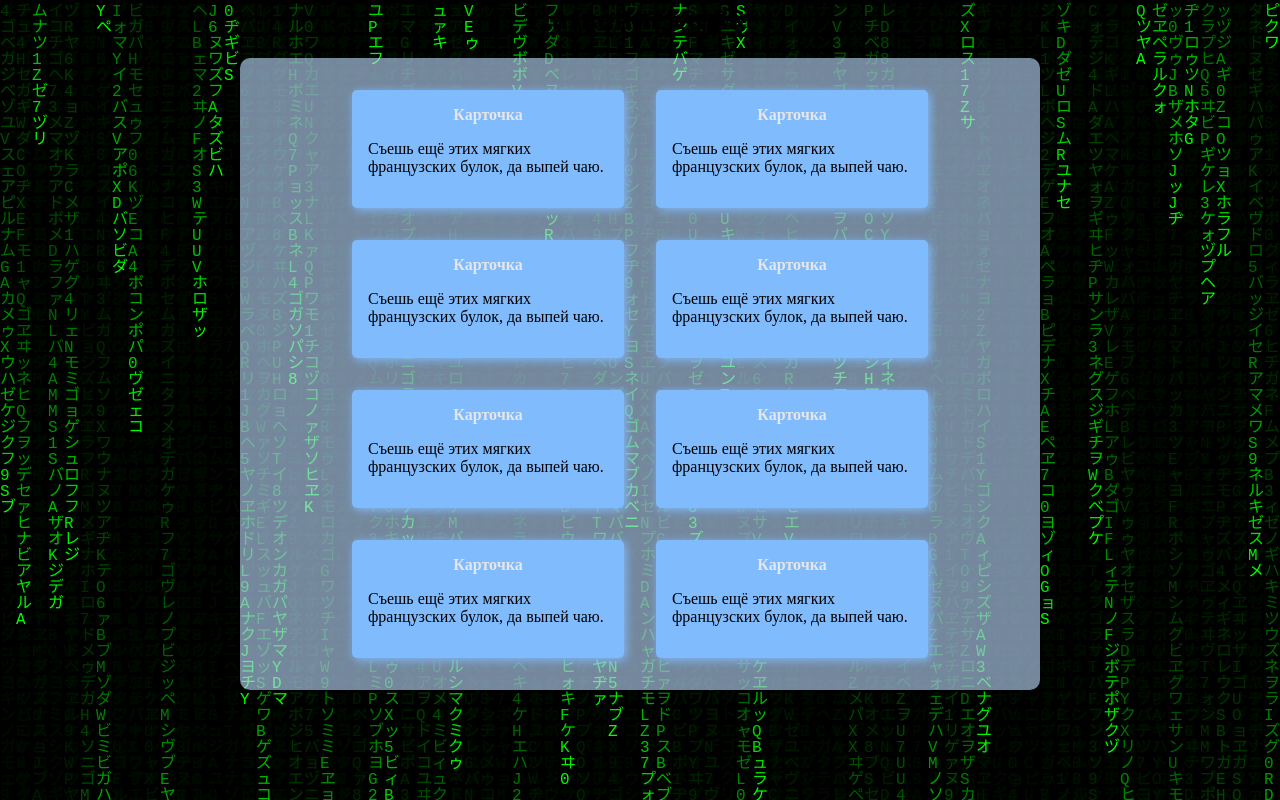
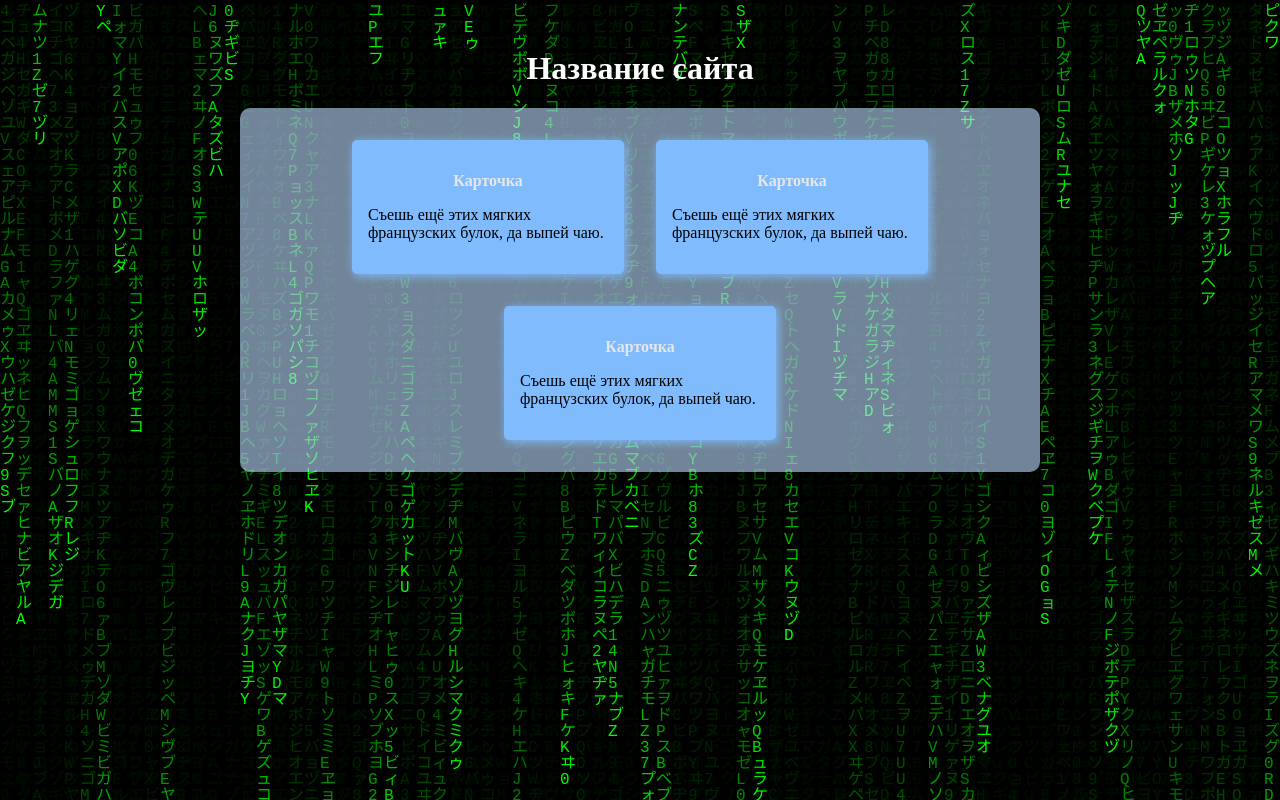
Before and after one commit to RezRid/Matrix_Website, a plain HTML site: page index.html in a window 1280 px wide. Drawn offline with Linux system fonts and the light colour scheme.

Commit message:
`#` полное редактирование

```diff
--- a/index.html
+++ b/index.html
@@ -9,10 +9,10 @@
 </head>
 
 <body>
-<div class="Matrix-bg">
+<div class="matrix-bg">
     <canvas id="Matrix"></canvas>
 </div>
-    <h1>Название сатйа</h1>
+    <h1>Название сайта</h1>
     <div class="tabl">
         <div class="card">
             <h4 class="cardtitle">Карточка</h4>
@@ -26,32 +26,7 @@
             <h4 class="cardtitle">Карточка</h4>
             <p>Съешь ещё этих мягких французских булок, да выпей чаю.</p>
         </div>
-        <div class="card">
-            <h4 class="cardtitle">Карточка</h4>
-            <p>Съешь ещё этих мягких французских булок, да выпей чаю.</p>
-        </div>
-        <div class="card">
-            <h4 class="cardtitle">Карточка</h4>
-            <p>Съешь ещё этих мягких французских булок, да выпей чаю.</p>
-        </div>
-        <div class="card">
-            <h4 class="cardtitle">Карточка</h4>
-            <p>Съешь ещё этих мягких французских булок, да выпей чаю.</p>
-        </div>
-        <div class="card">
-            <h4 class="cardtitle">Карточка</h4>
-            <p>Съешь ещё этих мягких французских булок, да выпей чаю.</p>
-        </div>
-        <div class="card">
-            <h4 class="cardtitle">Карточка</h4>
-            <p>Съешь ещё этих мягких французских булок, да выпей чаю.</p>
-        </div>
     </div>
-
-    <canvas id="Matrix"></canvas>
     <script src="./index.js"></script>
 </body>
-
-
-
 </html>
--- a/styles.css
+++ b/styles.css
@@ -1,6 +1,4 @@
-
-
-body, html{
+body, html {
     margin: 0;
     padding: 0;
     height: 100%;
@@ -15,14 +13,16 @@ body, html{
     z-index: -1;
     background: black;
 }
-#matrix {
-    display:block;
+#Matrix {
+    display: block;
     width: 100%;
     height: 100%;
 }
 
 h1 {
     text-align: center;
+    color: white;
+    margin-top: 50px;
 }
 
 .tabl {
@@ -31,18 +31,16 @@ h1 {
     flex-wrap: wrap;
     margin: 0 auto;
     padding: 1rem;
-    background-color: #bddcff9d;
+    background-color: rgba(189, 220, 255, 0.6);
     border-radius: 10px;
     max-width: 60%;
+    z-index: 1;
+    position: relative;
 }
 
 .card {
-    margin: 0 auto;
-    margin-top: 1rem;
-    margin-left: 1rem;
-    margin-right: 1rem;
-    margin-bottom: 1rem;
-    padding: 0 1rem 1rem 1rem;
+    margin: 1rem;
+    padding: 1rem;
     border-radius: 5px;
     max-height: 30vh;
     width: 30vh;
@@ -69,8 +67,6 @@ p {
     text-align: left;
 }
 
-
-
 @media screen and (max-width: 800px) {
     .card {
         font-size: smaller;
```
